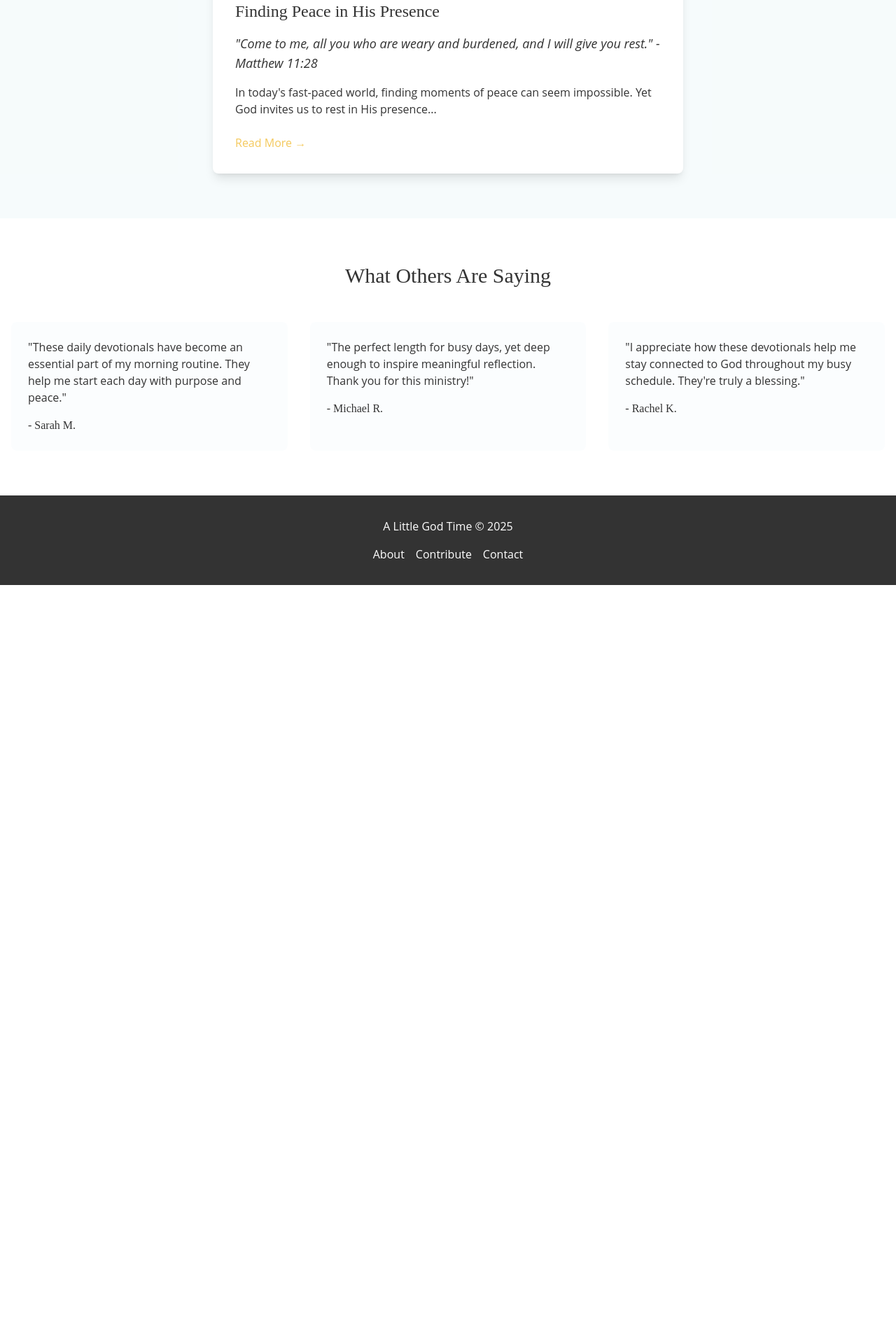
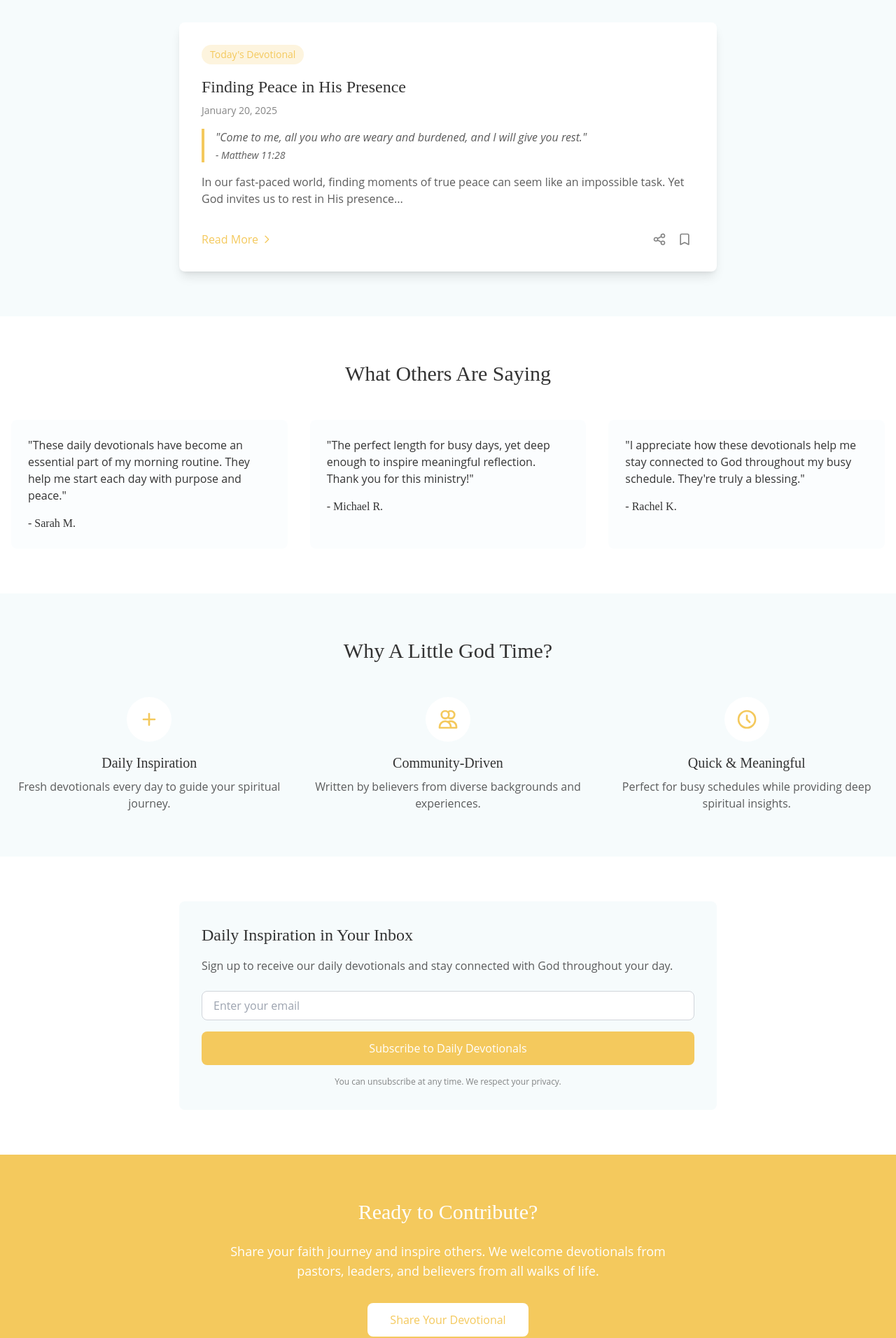
Before and after one commit to joelbyler272/a-little-god-time, a Next.js app: page / in a window 1280 px wide. Shown: the part 768-2680 px from the top of the page at 70% size. Before the commit the page ends 1604 px from the top, so only its background shows below. Built offline with nearby package versions, Linux system fonts and the light colour scheme.

Commit message:
Update home page with features and newsletter sections

```diff
--- a/pages/index.js
+++ b/pages/index.js
@@ -1,16 +1,29 @@
 import Head from 'next/head'
 import Link from 'next/link'
+import Layout from '../components/Layout'
+import DevotionalCard from '../components/DevotionalCard'
+import NewsletterSignup from '../components/NewsletterSignup'
 
 export default function Home() {
+  const featuredDevotional = {
+    title: "Finding Peace in His Presence",
+    date: "January 20, 2025",
+    scripture: "Come to me, all you who are weary and burdened, and I will give you rest.",
+    reference: "Matthew 11:28",
+    excerpt: "In our fast-paced world, finding moments of true peace can seem like an impossible task. Yet God invites us to rest in His presence...",
+    slug: "finding-peace-in-his-presence",
+    themes: ["Peace", "Rest", "God's Presence"]
+  }
+
   return (
-    <div>
+    <Layout>
       <Head>
         <title>A Little God Time - Daily Devotionals</title>
-        <meta name="description" content="Take a moment. Find peace. Spend A Little God Time." />
+        <meta name="description" content="Take a moment. Find peace. Spend A Little God Time with daily devotionals that inspire and encourage." />
         <link rel="icon" href="/favicon.ico" />
       </Head>
 
-      <main className="min-h-screen">
+      <main>
         {/* Hero Section */}
         <section className="bg-gradient-to-r from-primary to-accent py-20 text-center">
           <div className="container mx-auto px-4">
@@ -43,15 +56,8 @@ export default function Home() {
         <section className="py-16 bg-primary/10">
           <div className="container mx-auto px-4">
             <h2 className="font-serif text-3xl text-text text-center mb-8">Today's Devotional</h2>
-            <div className="max-w-2xl mx-auto bg-white p-8 rounded-lg shadow-lg">
-              <h3 className="font-serif text-2xl mb-4">Finding Peace in His Presence</h3>
-              <p className="text-lg mb-4 italic">"Come to me, all you who are weary and burdened, and I will give you rest." - Matthew 11:28</p>
-              <p className="mb-6">
-                In today's fast-paced world, finding moments of peace can seem impossible. Yet God invites us to rest in His presence...
-              </p>
-              <Link href="/devotional" className="text-secondary hover:underline">
-                Read More →
-              </Link>
+            <div className="max-w-3xl mx-auto">
+              <DevotionalCard devotional={featuredDevotional} featured />
             </div>
           </div>
         </section>
@@ -60,7 +66,7 @@ export default function Home() {
         <section className="py-16 bg-white">
           <div className="container mx-auto px-4">
             <h2 className="font-serif text-3xl text-text text-center mb-12">What Others Are Saying</h2>
-            <div className="grid md:grid-cols-2 lg:grid-cols-3 gap-8">
+            <div className="grid md:grid-cols-3 gap-8">
               <div className="bg-primary/5 p-6 rounded-lg">
                 <p className="mb-4">"These daily devotionals have become an essential part of my morning routine. They help me start each day with purpose and peace."</p>
                 <p className="font-serif">- Sarah M.</p>
@@ -76,19 +82,68 @@ export default function Home() {
             </div>
           </div>
         </section>
+
+        {/* Features Section */}
+        <section className="py-16 bg-primary/10">
+          <div className="container mx-auto px-4">
+            <h2 className="font-serif text-3xl text-text text-center mb-12">Why A Little God Time?</h2>
+            <div className="grid md:grid-cols-3 gap-8">
+              <div className="text-center">
+                <div className="bg-white w-16 h-16 rounded-full flex items-center justify-center mx-auto mb-4">
+                  <svg className="w-8 h-8 text-secondary" fill="none" stroke="currentColor" viewBox="0 0 24 24">
+                    <path strokeLinecap="round" strokeLinejoin="round" strokeWidth="2" d="M12 6v6m0 0v6m0-6h6m-6 0H6" />
+                  </svg>
+                </div>
+                <h3 className="font-serif text-xl mb-2">Daily Inspiration</h3>
+                <p className="text-text/80">Fresh devotionals every day to guide your spiritual journey.</p>
+              </div>
+              <div className="text-center">
+                <div className="bg-white w-16 h-16 rounded-full flex items-center justify-center mx-auto mb-4">
+                  <svg className="w-8 h-8 text-secondary" fill="none" stroke="currentColor" viewBox="0 0 24 24">
+                    <path strokeLinecap="round" strokeLinejoin="round" strokeWidth="2" d="M12 4.354a4 4 0 110 5.292M15 21H3v-1a6 6 0 0112 0v1zm0 0h6v-1a6 6 0 00-9-5.197M13 7a4 4 0 11-8 0 4 4 0 018 0z" />
+                  </svg>
+                </div>
+                <h3 className="font-serif text-xl mb-2">Community-Driven</h3>
+                <p className="text-text/80">Written by believers from diverse backgrounds and experiences.</p>
+              </div>
+              <div className="text-center">
+                <div className="bg-white w-16 h-16 rounded-full flex items-center justify-center mx-auto mb-4">
+                  <svg className="w-8 h-8 text-secondary" fill="none" stroke="currentColor" viewBox="0 0 24 24">
+                    <path strokeLinecap="round" strokeLinejoin="round" strokeWidth="2" d="M12 8v4l3 3m6-3a9 9 0 11-18 0 9 9 0 0118 0z" />
+                  </svg>
+                </div>
+                <h3 className="font-serif text-xl mb-2">Quick & Meaningful</h3>
+                <p className="text-text/80">Perfect for busy schedules while providing deep spiritual insights.</p>
+              </div>
+            </div>
+          </div>
+        </section>
+
+        {/* Newsletter Section */}
+        <section className="py-16 bg-white">
+          <div className="container mx-auto px-4">
+            <div className="max-w-3xl mx-auto">
+              <NewsletterSignup />
+            </div>
+          </div>
+        </section>
+
+        {/* Call to Action */}
+        <section className="py-16 bg-secondary text-white text-center">
+          <div className="container mx-auto px-4">
+            <h2 className="font-serif text-3xl mb-6">Ready to Contribute?</h2>
+            <p className="text-lg mb-8 max-w-2xl mx-auto">
+              Share your faith journey and inspire others. We welcome devotionals from pastors, leaders, and believers from all walks of life.
+            </p>
+            <Link
+              href="/contribute"
+              className="inline-block bg-white text-secondary px-8 py-3 rounded-lg hover:opacity-90 transition"
+            >
+              Share Your Devotional
+            </Link>
+          </div>
+        </section>
       </main>
-
-      {/* Footer */}
-      <footer className="bg-text text-white py-8">
-        <div className="container mx-auto px-4 text-center">
-          <p className="mb-4">A Little God Time © {new Date().getFullYear()}</p>
-          <nav className="space-x-4">
-            <Link href="/about" className="hover:underline">About</Link>
-            <Link href="/contribute" className="hover:underline">Contribute</Link>
-            <Link href="/contact" className="hover:underline">Contact</Link>
-          </nav>
-        </div>
-      </footer>
-    </div>
+    </Layout>
   )
 }
```
